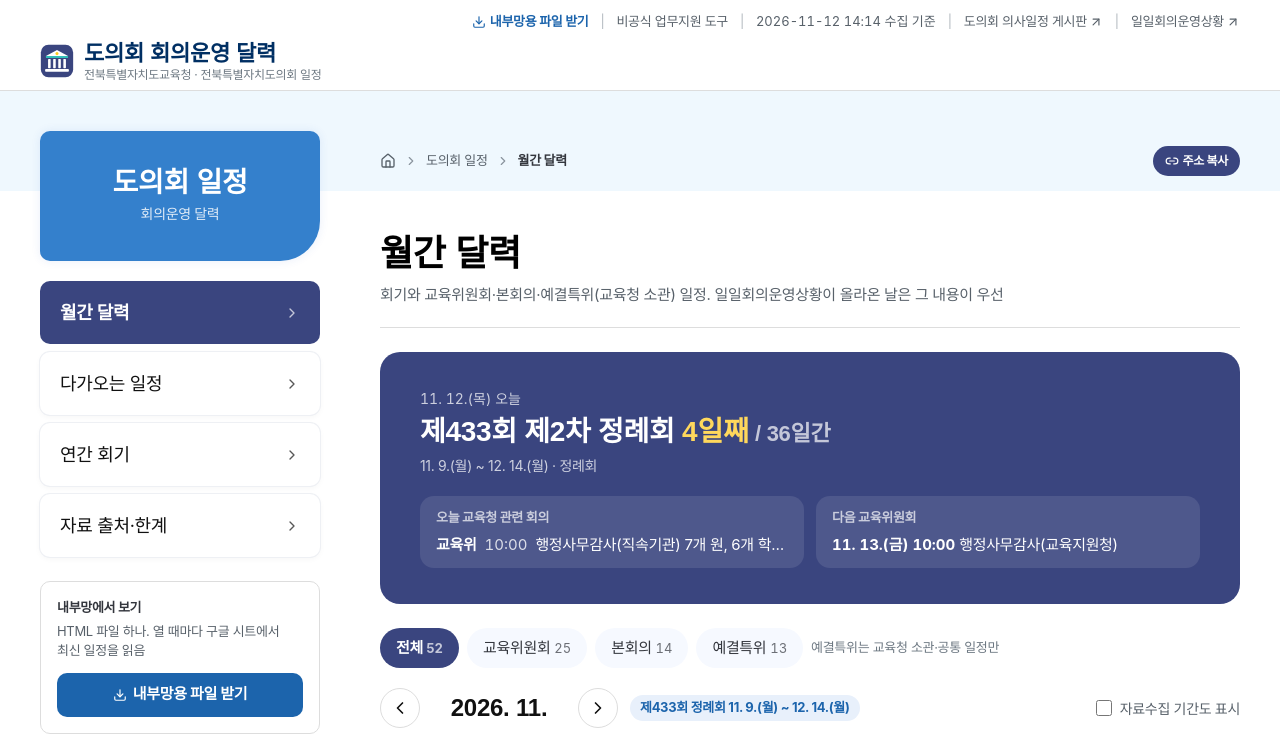
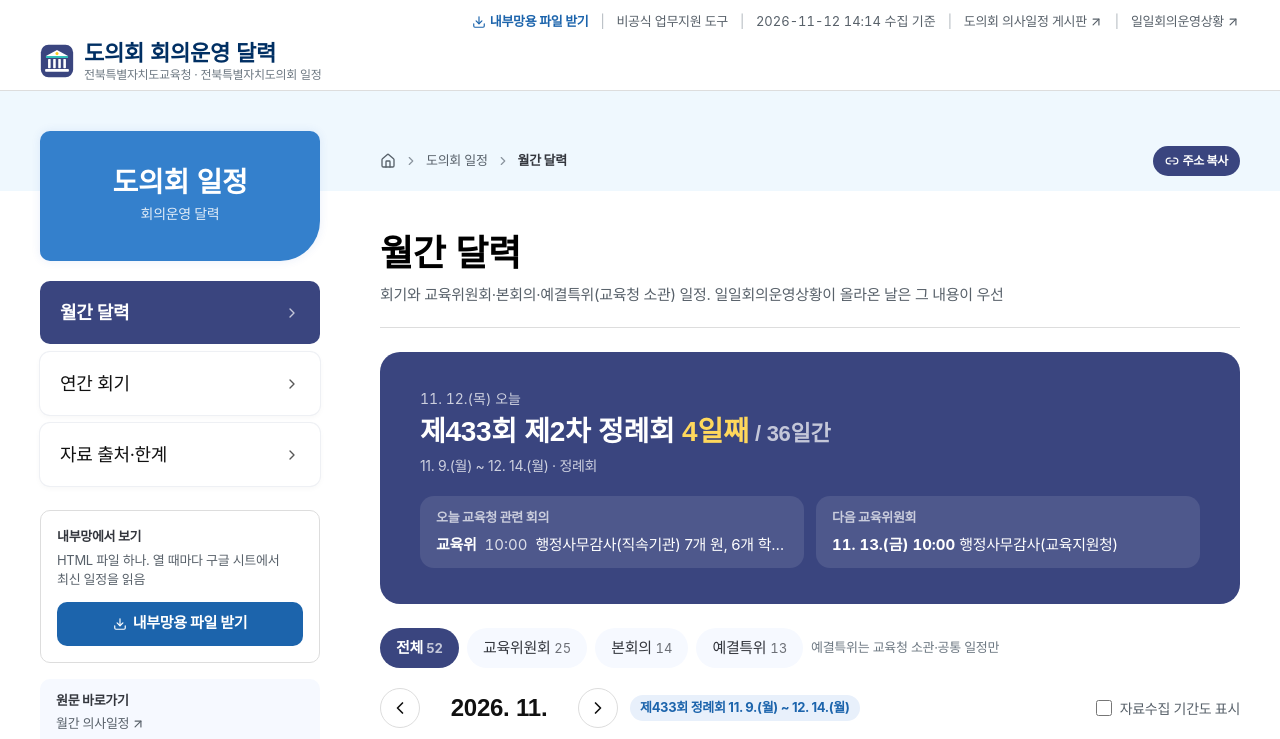
Before and after one commit to kain9012-bit/jbe-council-calendar, a React (Vite) app: page / in a window 1280 px wide. Shown: the top 739 px of the page. Built offline with nearby package versions, Linux system fonts and the light colour scheme; a web font is replaced by a local one.

Commit message:
상세 창도 자료수집 체크 따름, 다가오는 일정 탭 삭제

```diff
--- a/src/App.tsx
+++ b/src/App.tsx
@@ -21,7 +21,7 @@ const useRoute = () => {
     window.addEventListener('hashchange', f);
     return () => window.removeEventListener('hashchange', f);
   }, []);
-  return ['calendar', 'list', 'sessions', 'about'].includes(r) ? r : 'calendar';
+  return ['calendar', 'sessions', 'about'].includes(r) ? r : 'calendar';
 };
 
 const store = {
@@ -41,7 +41,7 @@ const store = {
   },
 };
 
-const TITLE: Record<MenuKey, string> = { calendar: '월간 달력', list: '다가오는 일정', sessions: '연간 회기', about: '자료 출처·한계' };
+const TITLE: Record<MenuKey, string> = { calendar: '월간 달력', sessions: '연간 회기', about: '자료 출처·한계' };
 
 export default function App() {
   const route = useRoute();
@@ -75,8 +75,6 @@ export default function App() {
         )}
         {(error && !STANDALONE) || !data ? null : route === 'calendar' ? (
           <CalendarPage data={data} body={body} setBody={setBody} />
-        ) : route === 'list' ? (
-          <ListPage data={data} body={body} setBody={setBody} />
         ) : route === 'sessions' ? (
           <SessionsPage data={data} />
         ) : (
@@ -314,7 +312,7 @@ const CalendarPage: React.FC<ScopeProps> = (p) => {
         </div>
       </div>
       <Legend />
-      {pick && <DayModal data={data} d={pick} body={body} onClose={() => setPick(null)} />}
+      {pick && <DayModal data={data} d={pick} body={body} showMinor={showMinor} onClose={() => setPick(null)} />}
     </>
   );
 };
@@ -328,10 +326,10 @@ const Legend: React.FC = () => (
   </ul>
 );
 
-const DayModal: React.FC<{ data: Payload; d: string; body: string; onClose: () => void }> = ({ data, d, body, onClose }) => {
+const DayModal: React.FC<{ data: Payload; d: string; body: string; showMinor: boolean; onClose: () => void }> = ({ data, d, body, showMinor, onClose }) => {
   const [all, setAll] = useState(!body);
   const s = sessionOn(data.sessions, d);
-  const items = onDay(visible(data.events, all ? '' : body, true), d).sort(byTime);
+  const items = onDay(visible(data.events, all ? '' : body, showMinor), d).sort(byTime);
   const hidden = onDay(data.events.filter((e) => e.notInDaily), d);
   const hasDaily = onDay(data.events, d).some((e) => e.source.type === '당일');
   return (
@@ -366,45 +364,6 @@ const DayModal: React.FC<{ data: Payload; d: string; body: string; onClose: () =
         )}
       </div>
     </Modal>
-  );
-};
-
-/* ---------- 다가오는 일정 ---------- */
-const ListPage: React.FC<ScopeProps> = (p) => {
-  const { data, body } = p;
-  const t = today();
-  const [past, setPast] = useState(false);
-  const ev = visible(data.events, body, false);
-  const from = past ? addDays(t, -14) : t;
-  const until = addDays(t, 45);
-  const days: string[] = [];
-  for (let d = from; d <= until; d = addDays(d, 1)) if (onDay(ev, d).length) days.push(d);
-  return (
-    <>
-      <PageTitle desc={`${past ? '지난 2주부터' : '오늘부터'} 45일 뒤까지, 회의가 있는 날만`}>다가오는 일정</PageTitle>
-      <div className="mt-6"><ScopeBar {...p} /></div>
-      <label className="mt-4 inline-flex items-center gap-2 text-[14px] text-slate-600">
-        <input type="checkbox" checked={past} onChange={(e) => setPast(e.target.checked)} className="w-4 h-4" /> 지난 2주도 보기
-      </label>
-      <div className="mt-4 space-y-8">
-        {days.length === 0 && <p className="py-12 text-center text-slate-500">기간 안 일정 없음</p>}
-        {days.map((d) => {
-          const s = sessionOn(data.sessions, d);
-          return (
-            <section key={d} aria-label={md(d)}>
-              <h2 className="flex flex-wrap items-baseline gap-2 border-b-2 border-[#33363d] pb-2">
-                <span className={`nr-title text-[22px] tabular-nums ${d === t ? 'text-[var(--nr-p3)]' : ''}`}>{md(d)}</span>
-                {d === t && <Pill className="bg-[var(--nr-p3)] text-white">오늘</Pill>}
-                {s && <span className="text-[13px] text-slate-500">제{s.no}회 {s.kind} {daysBetween(s.start, d)}일째</span>}
-              </h2>
-              <div className="mt-3 grid gap-3 xl:grid-cols-2">
-                {onDay(ev, d).sort(byTime).map((e, i) => <EventCard key={i} e={e} />)}
-              </div>
-            </section>
-          );
-        })}
-      </div>
-    </>
   );
 };
 
--- a/src/components/Shell.tsx
+++ b/src/components/Shell.tsx
@@ -8,10 +8,9 @@ import { BrandIcon } from './BrandIcon';
  * 전북교육청 누리집 하위 화면 틀 (기준: jbe-staff-tools-board Shell.tsx)
  * 머리말 → [왼쪽 메뉴 | 위치 표시 + 본문] → 바닥글
  */
-export type MenuKey = 'calendar' | 'list' | 'sessions' | 'about';
+export type MenuKey = 'calendar' | 'sessions' | 'about';
 export const MENU: { key: MenuKey; label: string; href: string }[] = [
   { key: 'calendar', label: '월간 달력', href: '#/' },
-  { key: 'list', label: '다가오는 일정', href: '#/list' },
   { key: 'sessions', label: '연간 회기', href: '#/sessions' },
   { key: 'about', label: '자료 출처·한계', href: '#/about' },
 ];
```
